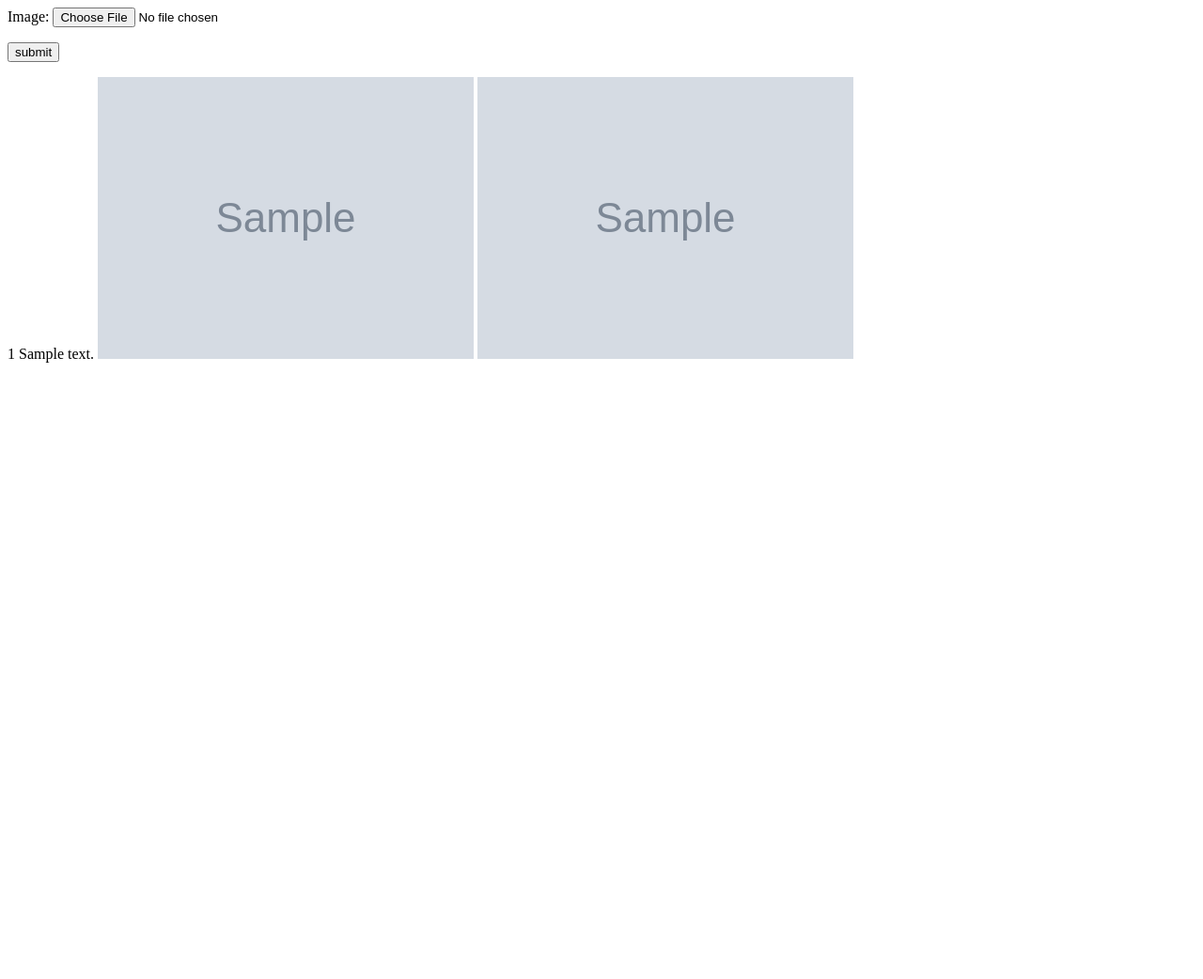
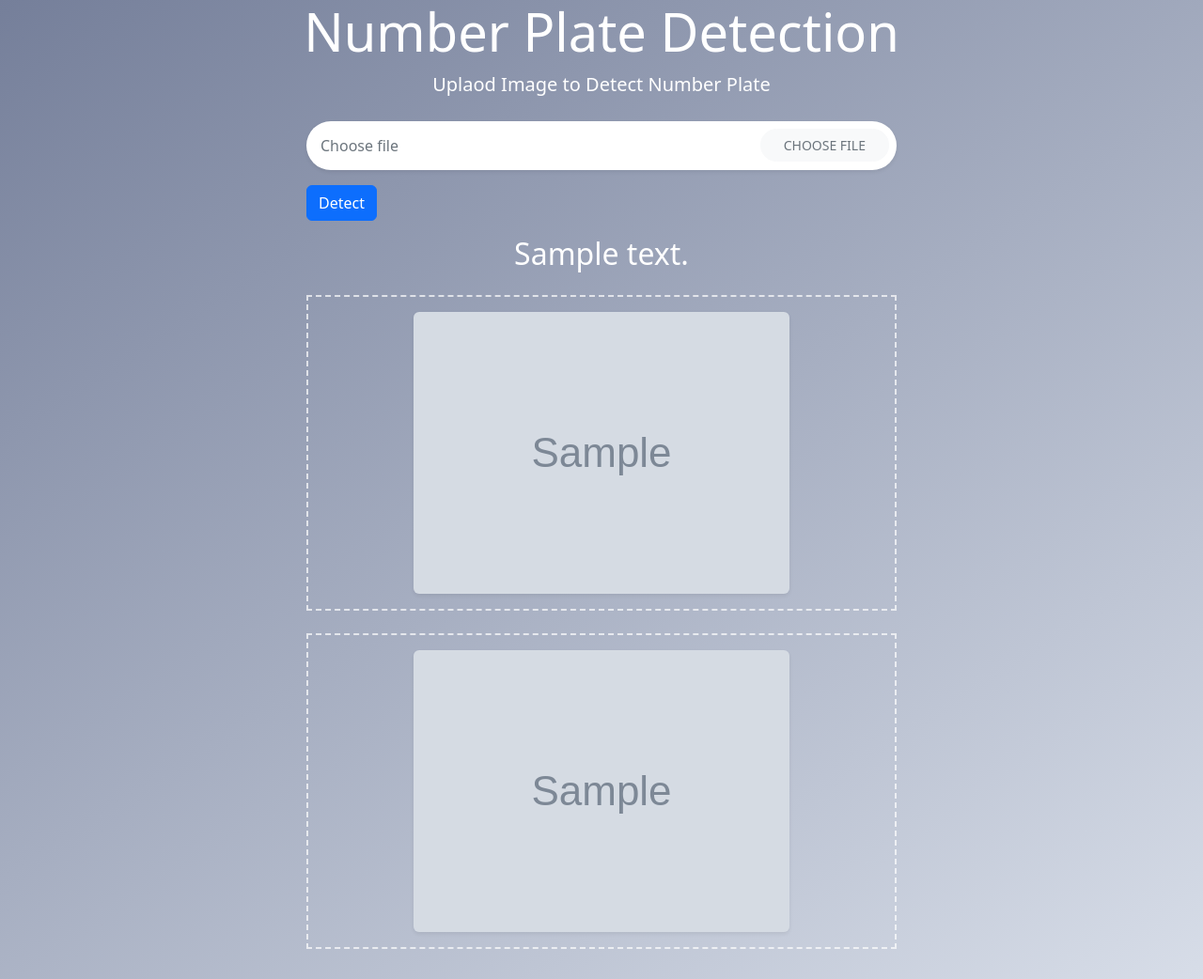
Before and after one commit to vishalsinghss/ANPRS, a Django app: template templates/resolve_number_plate.html in a window 1280 px wide. Shown: the whole page at 94% size. Before the commit the page ends 386 px from the top, so only its background shows below. Run offline with Django 4.2, Linux system fonts and the light colour scheme; tables that the repository leaves empty hold one stand-in row (values such as "Sample post"); the template is opened without the code that fills it: values that come from a table or form of the project are taken from there, most other values are stand-ins (such as "Sample title", 1, 10 or a date in 2020); grey boxes marked "Sample" are stand-in pictures.

Commit message:
Added Ui

```diff
--- a/server/settings.py
+++ b/server/settings.py
@@ -116,6 +116,9 @@ USE_TZ = True
 # https://docs.djangoproject.com/en/4.0/howto/static-files/
 
 STATIC_URL = 'static/'
+STATICFILES_DIRS = [
+    'static/'
+]
 
 # Default primary key field type
 # https://docs.djangoproject.com/en/4.0/ref/settings/#default-auto-field
--- /dev/null
+++ b/static/main.css
@@ -0,0 +1,56 @@
+/*
+*
+* ==========================================
+* CUSTOM UTIL CLASSES
+* ==========================================
+*
+*/
+#upload {
+    opacity: 0;
+}
+
+#upload-label {
+    position: absolute;
+    top: 50%;
+    left: 1rem;
+    transform: translateY(-50%);
+}
+
+.image-area {
+    border: 2px dashed rgba(255, 255, 255, 0.7);
+    padding: 1rem;
+    position: relative;
+}
+
+.image-area::before {
+    content: 'Uploaded image result';
+    color: #fff;
+    font-weight: bold;
+    text-transform: uppercase;
+    position: absolute;
+    top: 50%;
+    left: 50%;
+    transform: translate(-50%, -50%);
+    font-size: 0.8rem;
+    z-index: 1;
+}
+
+.image-area img {
+    z-index: 2;
+    position: relative;
+}
+
+/*
+*
+* ==========================================
+* FOR DEMO PURPOSES
+* ==========================================
+*
+*/
+body {
+    min-height: 100vh;
+    background-color: #757f9a;
+    background-image: linear-gradient(147deg, #757f9a 0%, #d7dde8 100%);
+}
+
+/*
--- /dev/null
+++ b/static/main.js
@@ -0,0 +1,38 @@
+
+/*  ==========================================
+    SHOW UPLOADED IMAGE
+* ========================================== */
+function readURL(input) {
+    if (input.files && input.files[0]) {
+        var reader = new FileReader();
+
+        reader.onload = function (e) {
+            $('#imageResult')
+                .attr('src', e.target.result);
+        };
+        reader.readAsDataURL(input.files[0]);
+        $('#response').hide();
+    }
+}
+
+$(function () {
+    $('#upload').on('change', function () {
+        readURL(input);
+        $('#image_display').show();
+    });
+});
+
+/*  ==========================================
+    SHOW UPLOADED IMAGE NAME
+* ========================================== */
+var input = document.getElementById('upload');
+var infoArea = document.getElementById('upload-label');
+
+input.addEventListener('change', showFileName);
+function showFileName(event) {
+    var input = event.srcElement;
+    var fileName = input.files[0].name;
+    infoArea.textContent = 'File name: ' + fileName;
+}
+
+document.onload($('#image_display').hide());
--- a/templates/resolve_number_plate.html
+++ b/templates/resolve_number_plate.html
@@ -1,4 +1,4 @@
-<form method="post" enctype="multipart/form-data">
+<!-- <form method="post" enctype="multipart/form-data">
     {% csrf_token %}
     {{ form.as_p }}
     <input type="submit" value="submit">
@@ -8,4 +8,70 @@
 {{result_text}}
 
 <img src='{{plate_image}}' />
-<img src='{{result_image}}' />
+<img src='{{result_image}}' /> -->
+{% load static %}
+<html>
+
+<head>
+    <!-- CSS only -->
+    <link href="https://cdn.jsdelivr.net/npm/bootstrap@5.2.0-beta1/dist/css/bootstrap.min.css" rel="stylesheet"
+        integrity="sha384-0evHe/X+R7YkIZDRvuzKMRqM+OrBnVFBL6DOitfPri4tjfHxaWutUpFmBp4vmVor" crossorigin="anonymous">
+    <link rel="stylesheet" href="{% static 'main.css' %}" />
+</head>
+<!-- For demo purpose -->
+
+<body>
+    <header class="text-white text-center">
+        <h1 class="display-4">Number Plate Detection</h1>
+        <p class="lead mb-0">Uplaod Image to Detect Number Plate</p>
+    </header>
+
+
+    <div class="row py-4">
+        <div class="col-lg-6 mx-auto">
+
+            <!-- Upload image input-->
+            <form method="POST" enctype="multipart/form-data">
+                {% csrf_token %}
+                <div class="input-group mb-3 px-2 py-2 rounded-pill bg-white shadow-sm">
+                    <input name="image" required id="upload" type="file" onchange="readURL(this);"
+                        class="form-control border-0">
+                    <label id="upload-label" for="upload" class="font-weight-light text-muted">Choose file</label>
+                    <div class="input-group-append">
+                        <label for="upload" class="btn btn-light m-0 rounded-pill px-4"> <i
+                                class="fa fa-cloud-upload mr-2 text-muted"></i><small
+                                class="text-uppercase font-weight-bold text-muted">Choose file</small></label>
+                    </div>
+                </div>
+                <input class="btn btn-primary" type="submit" value="Detect" />
+            </form>
+
+            <!-- Uploaded image area-->
+            <div id="image_display">
+                <p class="font-italic text-white text-center">Verify the Image You Uploaded</p>
+                <div class="image-area mt-4"><img id="imageResult" src="#" alt=""
+                        class="img-fluid rounded shadow-sm mx-auto d-block"></div>
+            </div>
+            <div id="response">
+                {% if result_text %}
+                <h2 class="font-italic text-white text-center">{{result_text}}</p>
+                    {% endif %}
+                    {% if result_image %}
+                    <div class="image-area mt-4"><img src="{{result_image}}"
+                            class="img-fluid rounded shadow-sm mx-auto d-block"></div>
+                    {% endif %}
+                    {% if plate_image %}
+                    <div class="image-area mt-4"><img src="{{plate_image}}"
+                            class="img-fluid rounded shadow-sm mx-auto d-block">
+                    </div>
+            </div>
+            {% endif %}
+        </div>
+    </div>
+    </div>
+    <script src="https://code.jquery.com/jquery-3.6.0.min.js"
+        integrity="sha256-/xUj+3OJU5yExlq6GSYGSHk7tPXikynS7ogEvDej/m4=" crossorigin="anonymous"></script>
+    <script src="{% static 'main.js' %}"></script>
+</body>
+
+</html>
```
Also changed, not shown: 1 other file.
